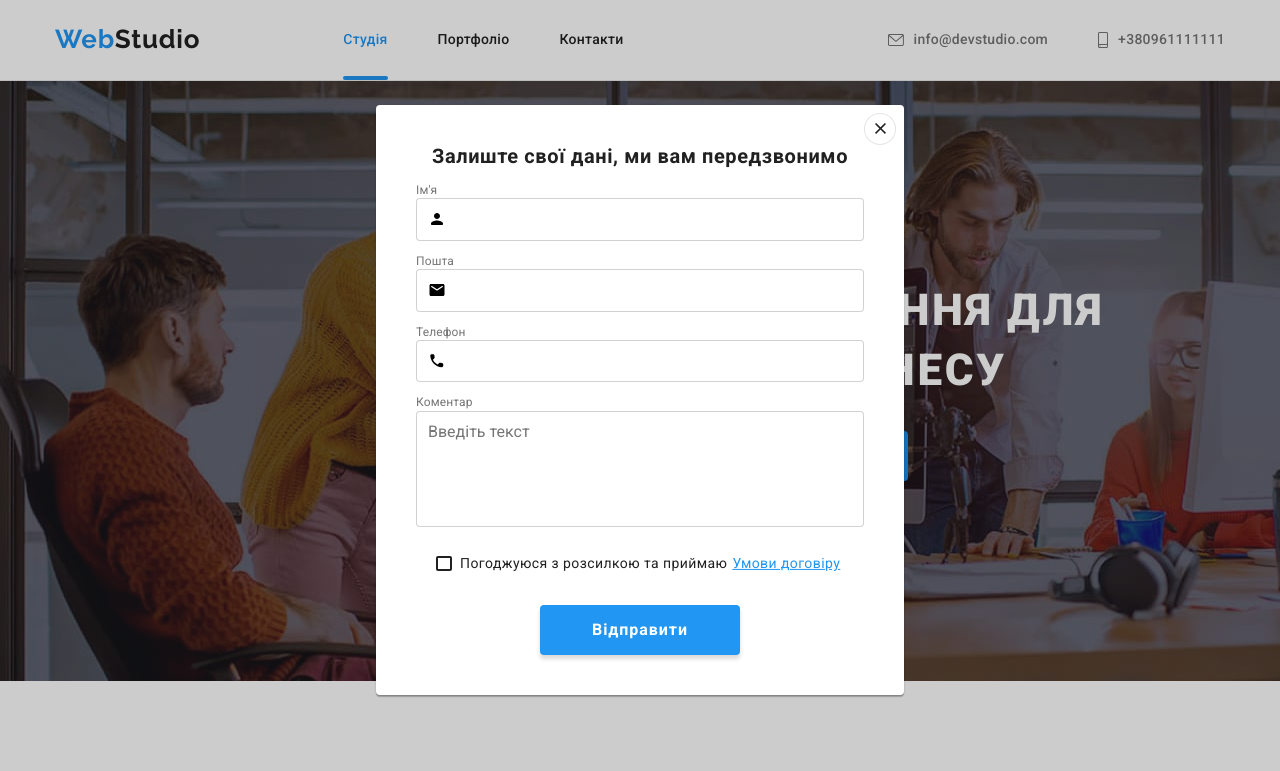
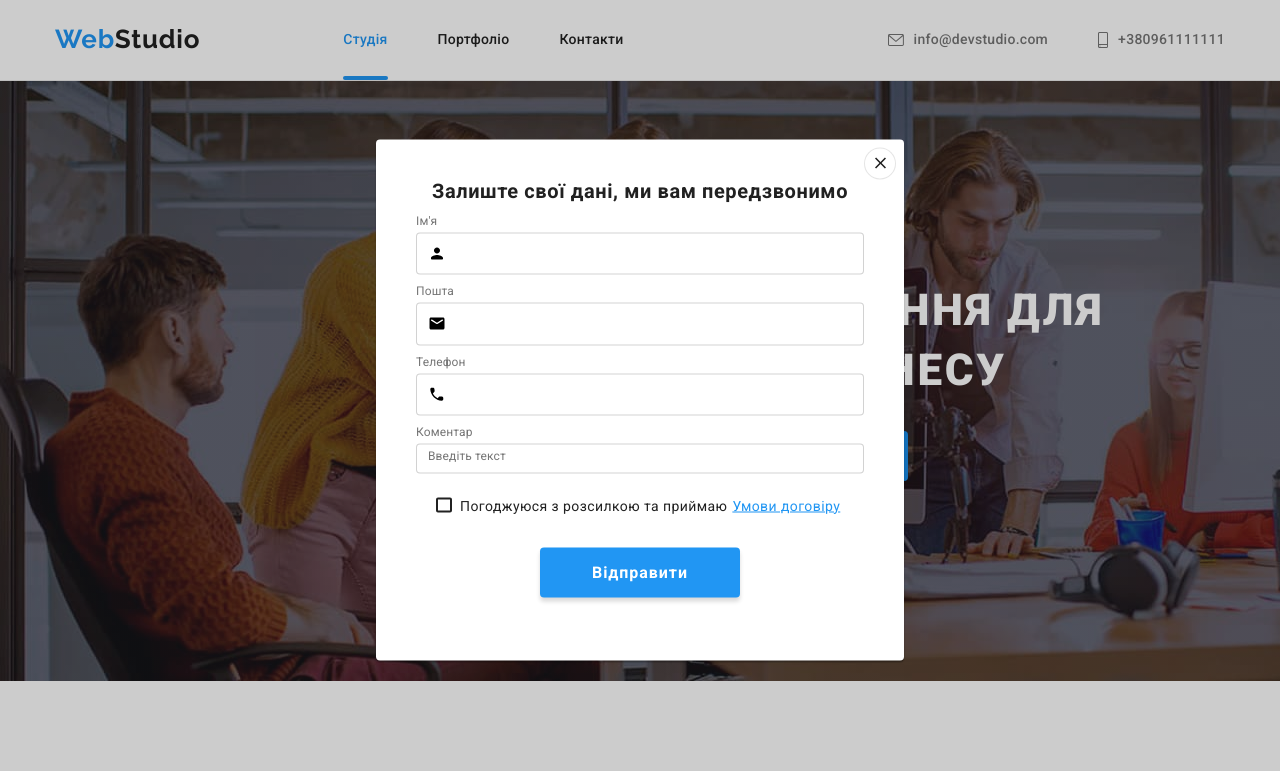
Before and after one commit to Yuliia1511Pacheva/goit-markup-hw-06, a plain HTML site: page index.html in a window 1280 px wide. Both pictures are taken after a click on the button "Замовити послугу". Shown: the top 771 px of the page. Drawn offline with nearby package versions, Linux system fonts and the light colour scheme.

Commit message:
Correct placeholder

```diff
--- a/css/styles.css
+++ b/css/styles.css
@@ -654,7 +654,9 @@ address {
     width: 448px;
 }
 .form-field label {
+    display: block;
     margin-bottom: 4px;
+
     color: var(--text-color);
     font-weight: 400;
     font-size: 12px;
@@ -673,9 +675,17 @@ address {
     padding-left: 40px;
 }
 .form-field textarea {
+    display: block;
     resize: none;
     margin-bottom: 20px;
     }
+textarea[placeholder] {
+    font-weight: 400;
+    font-size: 12px;
+    line-height: 1.16px;
+    letter-spacing: 0.01em;
+    color: rgba(117, 117, 117, 0.5);
+}
 .input-icon {
     position: absolute;
     left: 12px;
```
